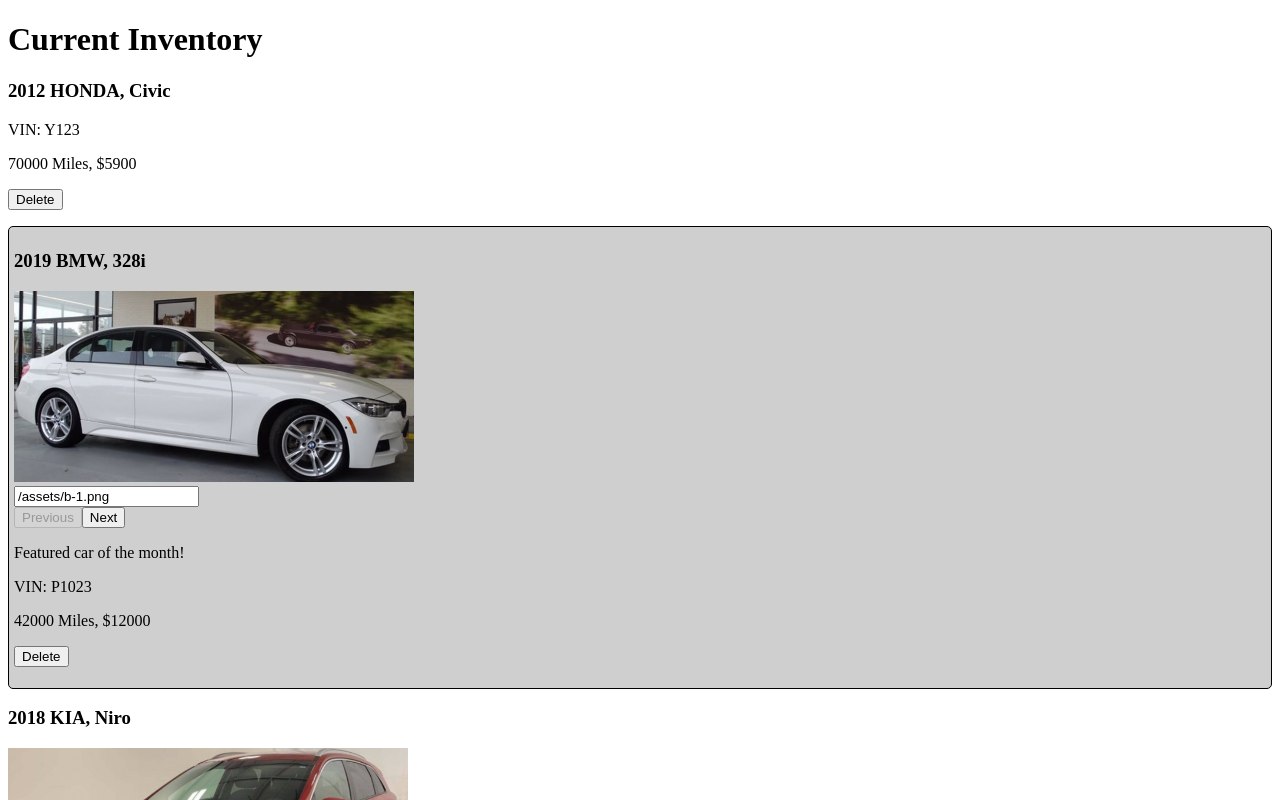
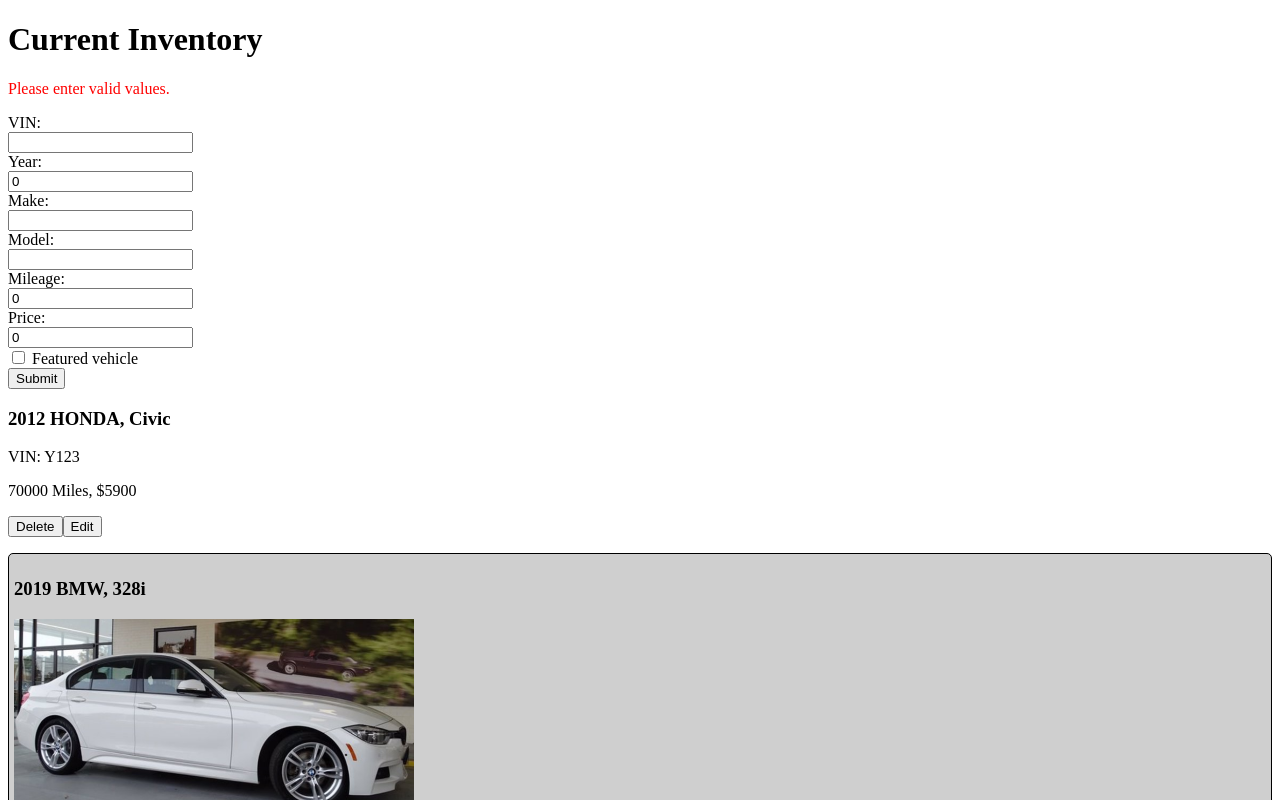
Before and after one commit to ccapuano-ssc/angular-training, an Angular app: page / in a window 1280 px wide. Shown: the top 800 px of the page. Built offline with nearby package versions, Linux system fonts and the light colour scheme.

Commit message:
Working form cancellation

```diff
--- a/src/app/dealer-inventory/dealer-inventory.component.html
+++ b/src/app/dealer-inventory/dealer-inventory.component.html
@@ -1,5 +1,8 @@
 <h1>Current Inventory</h1>
 <p *ngIf="inventory.length==0">There are no cars in inventory.</p>
+
+<app-vehicle-form (on-submit)="addVehicle($event)"></app-vehicle-form>
+
 <div *ngFor="let car of inventory; trackBy: trackByVIN"
     [ngClass]="{'featured-item': car.featured}">
     <h3>{{car.year}} {{car.make}}, {{car.model}}</h3>
@@ -12,7 +15,15 @@
     <p *ngIf="car.featured">Featured car of the month!</p>
     <p>VIN: {{car.VIN}}</p>
     <p>{{car.mileage}} Miles, ${{car.price}}</p>
+    <app-vehicle-form
+        *ngIf="vehicleToEdit == car"
+        [vehicle]="car"
+        (on-submit)="commitEdit($event)"
+        (on-cancel)="cancelEdit()"
+        >
+    </app-vehicle-form>
     <p>
         <button (click)="deleteVehicle(car)">Delete</button>
+        <button (click)="beginEditing(car)">Edit</button>
     </p>
 </div>
--- a/src/app/dealer-inventory/dealer-inventory.component.ts
+++ b/src/app/dealer-inventory/dealer-inventory.component.ts
@@ -7,6 +7,8 @@
   styleUrls: ['./dealer-inventory.component.css']
 })
 export class DealerInventoryComponent implements OnInit {
+  vehicleToEdit?:Vehicle;
+
   inventory:Vehicle[] = [
     {
       VIN: "Y123",
@@ -51,6 +53,22 @@
     },
   ]
 
+  beginEditing(v:Vehicle) {
+    this.vehicleToEdit = v
+  }
+
+  commitEdit(v:Vehicle) {
+    //Copy the edited data
+    Object.assign(this.vehicleToEdit!, v)
+
+    this.vehicleToEdit = undefined
+  }
+
+  cancelEdit()
+  {
+    this.vehicleToEdit = undefined
+  }
+
   deleteVehicle(car:Vehicle) {
     this.inventory = this.inventory.filter(c => c.VIN != car.VIN)
   }
@@ -69,5 +87,8 @@
     }
   }
 
+  addVehicle(v:Vehicle) {
+    this.inventory.push(v)
+  }
 
 }
--- a/src/app/vehicle-form/vehicle-form.component.css
+++ b/src/app/vehicle-form/vehicle-form.component.css
@@ -0,0 +1,3 @@
+.error {
+    color: red
+}
--- a/src/app/vehicle-form/vehicle-form.component.html
+++ b/src/app/vehicle-form/vehicle-form.component.html
@@ -1 +1,27 @@
-<p>vehicle-form works!</p>
+<p *ngIf="myForm.invalid" class="error">Please enter valid values.</p>
+<form ngForm #myForm="ngForm">
+    VIN:<br/>
+    <input type="text" #vin="ngModel" name="veh_vin" minlength="3" required [ngModel]="vehicle.VIN" /><br/>
+    <span class="error" *ngIf="vin.invalid && vin.dirty">Must be 3 characters</span>
+    Year:<br/>
+    <input type="number" name="veh_year" [ngModel]="vehicle.year" /><br/>
+    Make:<br/>
+    <input type="text" name="veh_make" [ngModel]="vehicle.make" /><br/>
+    Model:<br/>
+    <input type="text" name="veh_model" [ngModel]="vehicle.model" /><br/>
+    Mileage:<br/>
+    <input type="number" name="veh_mileage" [ngModel]="vehicle.mileage" /><br/>
+    Price:<br/>
+    <input type="number" name="veh_price" [ngModel]="vehicle.price" /><br/>
+    <label>
+        <input type="checkbox" name="veh_featured" [ngModel]="vehicle.featured" />
+        Featured vehicle
+    </label>
+    <br/>
+
+    <button (click)="handleSubmit(myForm)">Submit</button>
+
+    <button *ngIf="showCancel" (click)="handleCancel()">Cancel</button>
+
+
+</form>
--- a/src/app/vehicle-form/vehicle-form.component.ts
+++ b/src/app/vehicle-form/vehicle-form.component.ts
@@ -1,4 +1,4 @@
-import { Component, OnInit, Output, EventEmitter } from '@angular/core';
+import { Component, OnInit, Output, EventEmitter, Input } from '@angular/core';
 
 import { NgForm } from '@angular/forms';
 import { Vehicle } from '../vehicle';
@@ -9,5 +9,35 @@
   styleUrls: ['./vehicle-form.component.css']
 })
 export class VehicleFormComponent {
+  @Output("on-submit")
+  emitter = new EventEmitter
 
+  @Output("on-cancel")
+  editCancelled = new EventEmitter
+
+  @Input()
+  vehicle = new Vehicle("", 0, "", "", 0, 0, false, [])
+
+  @Input()
+  showCancel = false;
+
+  handleSubmit(nForm:NgForm) {
+    const input = nForm.value
+    const v = new Vehicle(
+      input.veh_vin,
+      input.veh_year,
+      input.veh_make,
+      input.veh_model,
+      input.veh_mileage,
+      input.veh_price,
+      input.veh_featured === "" ? false : input.veh_featured,
+      [])
+
+    this.emitter.emit(v)
+  }
+
+  handleCancel()
+  {
+    this.editCancelled.emit();
+  }
 }
```
